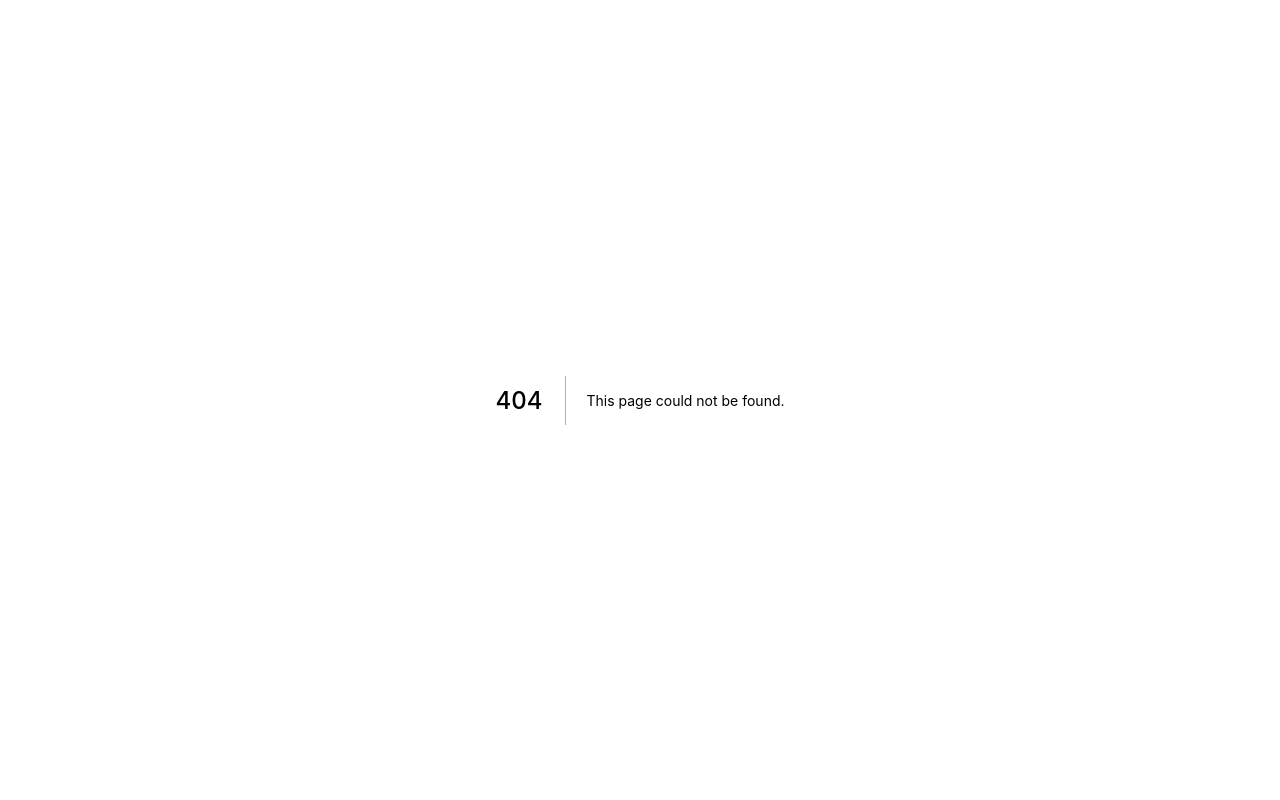
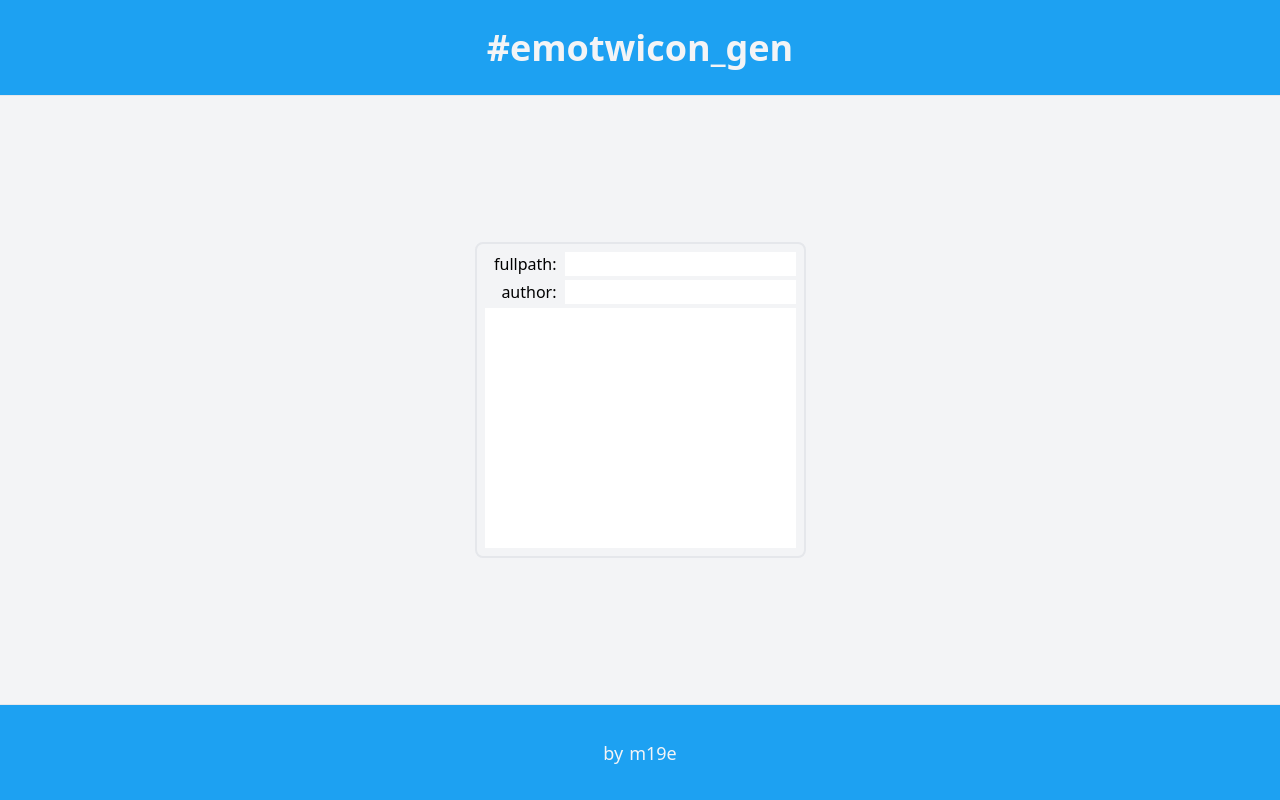
Before and after one commit to m19e/emotwicon, a Next.js app: page /gen in a window 1280 px wide. Before the commit this address had no page. Built offline with nearby package versions, Linux system fonts and the light colour scheme.

Commit message:
Add generator page

```diff
--- /dev/null
+++ b/pages/gen/index.tsx
@@ -0,0 +1,7 @@
+import Generator from "components/templates/Generator";
+
+const GeneratorIndex = () => {
+    return <Generator />;
+};
+
+export default GeneratorIndex;
```
